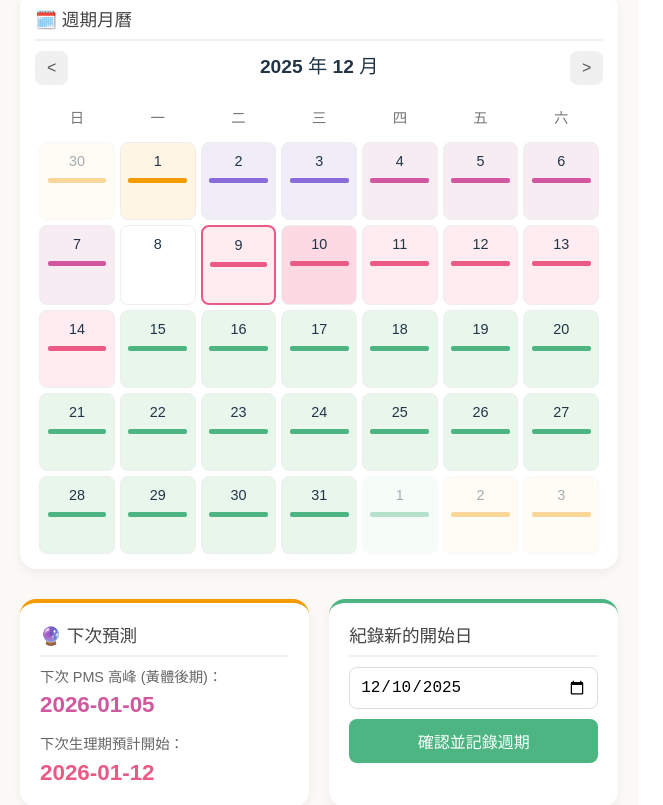
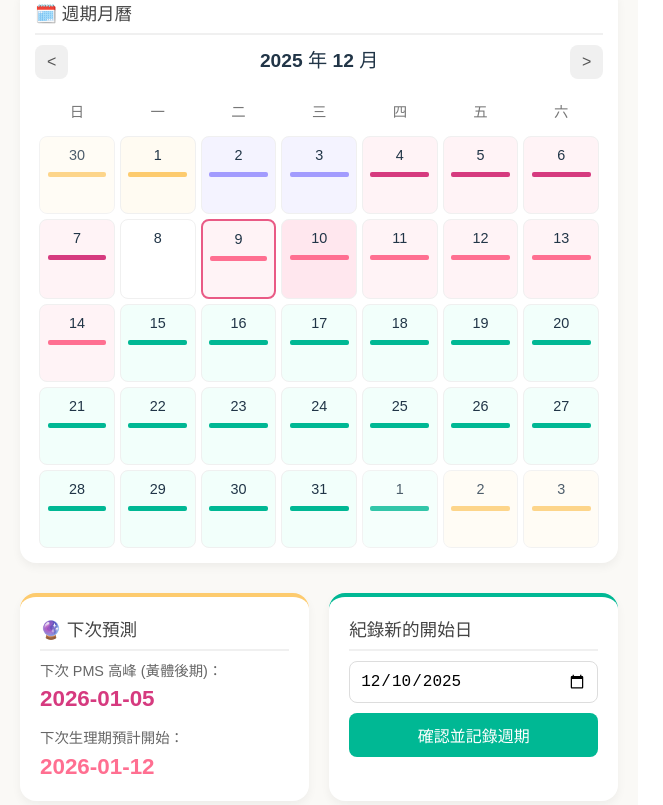
Before and after one commit to phoebehaungs/phoebe-cycle-tracker, a React (Vite) app: page / in a window 1280 px wide. Shown: the part 420-1225 px from the top of the page, without its empty margins (0-663 px from the left). Built offline with nearby package versions, Linux system fonts and the light colour scheme.

Commit message:
Update App.tsx

```diff
--- a/src/App.tsx
+++ b/src/App.tsx
@@ -12,6 +12,7 @@ interface PhaseDefinition {
   color: string;
   hormone: string;
   lightColor: string;
+  accent: string; // 用於 UI 強調色
 }
 
 interface CycleRecord {
@@ -42,13 +43,13 @@ interface DateDetail {
 
 // 初始數據：若 localStorage 沒有數據則使用這個
 const INITIAL_HISTORY: CycleRecord[] = [
-    { id: '1', startDate: '2025-11-05', length: 34 }, // 上一週期
-    { id: '2', startDate: '2025-12-09', length: null }, // 當前週期 (假設當前日期為 2025-12-10)
+    { id: '1', startDate: '2025-11-05', length: 34 },
+    { id: '2', startDate: '2025-12-09', length: null },
 ];
 const LOCAL_STORAGE_KEY = 'phoebeCycleHistory';
-const SYMPTOM_STORAGE_KEY = 'phoebeSymptomRecords'; // 新增症狀紀錄的儲存鍵
+const SYMPTOM_STORAGE_KEY = 'phoebeSymptomRecords';
 
-// 核心階段規則
+// 新配色方案 (柔和、現代感強)
 const PHASE_RULES: PhaseDefinition[] = [
   {
     name: '生理期',
@@ -57,9 +58,10 @@ const PHASE_RULES: PhaseDefinition[] = [
     symptoms: ['疲倦', '想休息', '子宮悶感'],
     diet: ['食慾低～中', '想吃冰', '多補充蛋白質'],
     care: ['不逼自己運動', '多喝紅棗黑豆枸杞茶', '早餐多蛋白質'],
-    color: '#E95A85',
-    lightColor: '#FDD9E4',
+    color: '#FF6F91', // 紅色/桃粉
+    lightColor: '#FFE7EE',
     hormone: '雌激素與黃體素低點',
+    accent: '#E95A85',
   },
   {
     name: '濾泡期 (黃金期)',
@@ -68,9 +70,10 @@ const PHASE_RULES: PhaseDefinition[] = [
     symptoms: ['精力恢復', '心情穩定', '身體輕盈'],
     diet: ['食慾最低', '最好控制', '飽足感良好'],
     care: ['適合減脂', '建立新習慣', 'Zumba / 伸展'],
-    color: '#4CB582',
-    lightColor: '#D3EEDA',
+    color: '#00B894', // 翡翠綠
+    lightColor: '#E6FFF8',
     hormone: '雌激素逐漸上升',
+    accent: '#4CB582',
   },
   {
     name: '排卵期',
@@ -79,9 +82,10 @@ const PHASE_RULES: PhaseDefinition[] = [
     symptoms: ['微水腫', '下腹不適', '體溫升高'],
     diet: ['食慾微增', '有些人想吃甜'],
     care: ['多喝水', '多吃蔬菜', '補充可溶性纖維(地瓜)'],
-    color: '#F49B00',
-    lightColor: '#FEECCB',
+    color: '#FDCB6E', // 柔和黃/橘
+    lightColor: '#FFF8E6',
     hormone: '黃體生成素(LH)高峰',
+    accent: '#F49B00',
   },
   {
     name: '黃體期前段',
@@ -90,9 +94,10 @@ const PHASE_RULES: PhaseDefinition[] = [
     symptoms: ['情緒敏感', '容易累'],
     diet: ['開始嘴饞', '想吃頻率變高'],
     care: ['提前保護血糖', '下午準備安全點心', '每餐加纖維'],
-    color: '#896CD9',
-    lightColor: '#E2DAF1',
+    color: '#A29BFE', // 柔和藍紫
+    lightColor: '#EAE8FF',
     hormone: '黃體素開始上升',
+    accent: '#896CD9',
   },
   {
     name: 'PMS 高峰',
@@ -101,9 +106,10 @@ const PHASE_RULES: PhaseDefinition[] = [
     symptoms: ['焦慮', '睡不好', '水腫', '罪惡感', '子宮收縮'],
     diet: ['想吃甜/冰', '正餐後還想吃', '食慾高峰'],
     care: ['補充鎂', '低負擔運動(伸展)', '允許自己多吃 5-10%', '深呼吸'],
-    color: '#D1589F',
-    lightColor: '#F2D9E7',
+    color: '#D63A7F', // 深桃粉
+    lightColor: '#FFE7EE',
     hormone: '黃體素高峰 / 準備下降',
+    accent: '#D1589F',
   },
 ];
 
@@ -148,7 +154,6 @@ const endOfMonth = (date: Date): Date => {
   return new Date(date.getFullYear(), date.getMonth() + 1, 0);
 };
 
-// 建立一個空的症狀紀錄物件
 const createEmptyRecord = (date: string): SymptomRecord => ({
     date: date,
     appetite: '',
@@ -198,9 +203,11 @@ const PhoebeCycleTracker: React.FC = () => {
     const [currentMonth, setCurrentMonth] = useState(new Date());
 
     const [modalDetail, setModalDetail] = useState<DateDetail | null>(null);
-    const [currentRecord, setCurrentRecord] = useState<SymptomRecord | null>(null); // 用於Modal中的編輯狀態
+    const [currentRecord, setCurrentRecord] = useState<SymptomRecord | null>(null);
 
     const [editMode, setEditMode] = useState(false);
+    // 新增狀態用於在編輯模式下暫存週期長度
+    const [editCycleLength, setEditCycleLength] = useState(34);
     const [editDate, setEditDate] = useState(history[history.length - 1].startDate);
 
     // --- 計算邏輯 ---
@@ -219,6 +226,7 @@ const PhoebeCycleTracker: React.FC = () => {
       const completedCycles = history.filter((h) => h.length !== null);
       if (completedCycles.length === 0) return 34;
       const totalDays = completedCycles.reduce((sum, h) => sum + (h.length || 0), 0);
+      // **重要**：這裡的平均週期只用來計算預測，但下次預測的長度將會由用戶在彈窗中輸入的 `editCycleLength` 決定。
       return Math.round(totalDays / completedCycles.length);
     }, [history]);
 
@@ -232,6 +240,7 @@ const PhoebeCycleTracker: React.FC = () => {
       return phase || lastPhase;
     }, [daysPassed]);
 
+    // 使用平均週期長度進行預測
     const nextPeriodDate = addDays(lastStartDate, averageCycleLength);
     const nextPMSDate = addDays(nextPeriodDate, -7);
 
@@ -350,11 +359,9 @@ const PhoebeCycleTracker: React.FC = () => {
 
         // 1. 計算週期日
         let cycleDay = 0;
-        const currentCycleStartDate = history[history.length - 1].startDate;
+        let cycleStartDate = history[history.length - 1].startDate;
 
-        // 判斷屬於當前週期還是歷史週期
-        let cycleStartDate = currentCycleStartDate;
-        if (dateStr < currentCycleStartDate) {
+        if (dateStr < cycleStartDate) {
             for (let i = history.length - 2; i >= 0; i--) {
                 const h = history[i];
                 if (h.length !== null) {
@@ -369,7 +376,6 @@ const PhoebeCycleTracker: React.FC = () => {
         }
         cycleDay = getDaysDifference(cycleStartDate, dateStr) + 1;
         if (cycleDay <= 0) return;
-
 
         // 2. 取得症狀紀錄，若無則建立空的紀錄
         const existingRecord = getSymptomRecordForDate(dateStr);
@@ -424,24 +430,33 @@ const PhoebeCycleTracker: React.FC = () => {
         });
     };
 
+    // 儲存修改本週期開始日和長度
     const handleSaveEdit = () => {
       const oldStartDate = lastStartDate;
-      if (editDate === oldStartDate) {
-          setEditMode(false);
-          return;
-      }
 
-      if (!window.confirm(`確定要將本次週期開始日期從 ${oldStartDate} 修改為 ${editDate} 嗎？`)) {
+      if (!window.confirm(`確定要將本次週期：\n\n開始日從 ${oldStartDate} 修改為 ${editDate}\n週期長度設定為 ${editCycleLength} 天嗎？\n\n注意：平均週期將會因此變化！`)) {
           return;
       }
 
       const updatedHistory = [...history];
+
+      // 1. 處理上一個週期的長度 (如果存在)
+      if (updatedHistory.length >= 2) {
+          const prevLength = getDaysDifference(updatedHistory[updatedHistory.length - 2].startDate, editDate);
+          updatedHistory[updatedHistory.length - 2].length = prevLength;
+      }
+
+      // 2. 修改當前週期的開始日期
       updatedHistory[updatedHistory.length - 1].startDate = editDate;
+
+      // 3. 為了讓未來預測能立即反應，我們在新增下一筆紀錄時，才更新長度。
+      //    但此處的 editCycleLength 已經在 setEditCycleLength 狀態中被儲存了，
+      //    我們可以選擇將其作為一個 meta 屬性儲存，但為了簡潔，我們依賴下一次的記錄來更新平均值。
 
       setHistory(updatedHistory);
       setCurrentMonth(new Date(editDate));
       setEditMode(false);
-      alert(`本次週期開始日期已成功修改為 ${editDate}。`);
+      alert(`本次週期已成功修改。平均週期將根據最新的紀錄重新計算。`);
     };
 
     const goToPreviousMonth = () => {
@@ -459,6 +474,16 @@ const PhoebeCycleTracker: React.FC = () => {
         return newMonth;
       });
     };
+
+    // 初始化編輯狀態的 useEffect，確保每次開啟彈窗都使用最新數據
+    useEffect(() => {
+        if (editMode) {
+            setEditDate(lastStartDate);
+            // 設置週期長度的預設值為當前平均長度
+            setEditCycleLength(averageCycleLength);
+        }
+    }, [editMode, lastStartDate, averageCycleLength]);
+
 
     // --- UI 渲染 ---
 
@@ -481,7 +506,7 @@ const PhoebeCycleTracker: React.FC = () => {
             backgroundColor: currentPhase.lightColor,
             padding: '30px 20px',
             textAlign: 'center',
-            borderTop: `8px solid ${currentPhase.color}`,
+            border: `1px solid ${currentPhase.lightColor}`, // 移除頂部大邊框，採用圓潤邊界
             marginBottom: '20px',
         }}>
 
@@ -546,7 +571,7 @@ const PhoebeCycleTracker: React.FC = () => {
 
               const isToday = dateStr === todayStr;
               const isCurrentMonth = date.getMonth() === currentMonth.getMonth();
-              const isPeriodStart = dateStr === lastStartDate || history.slice(0, history.length - 1).some(h => h.startDate === dateStr);
+              const isPeriodStart = history.some(h => h.startDate === dateStr);
 
               return (
                 <div
@@ -555,8 +580,8 @@ const PhoebeCycleTracker: React.FC = () => {
                   style={{
                     ...calendarDayStyle,
                     backgroundColor: isToday ? currentPhase.lightColor : (phase ? `${phase.lightColor}80` : 'transparent'),
-                    opacity: isCurrentMonth ? 1 : 0.4,
-                    border: isPeriodStart ? '2px solid #E95A85' : '1px solid #eee',
+                    opacity: isCurrentMonth ? 1 : 0.8, // 非本月日期較為柔和
+                    border: isPeriodStart ? `2px solid ${phase?.accent || '#E95A85'}` : '1px solid #f0f0f0',
                     cursor: phase ? 'pointer' : 'default',
                   }}
                 >
@@ -587,20 +612,20 @@ const PhoebeCycleTracker: React.FC = () => {
         {/* 3. 預測與紀錄區 (排版優化) */}
         <div style={gridContainerStyle}>
             {/* 3A. 下次預測 (卡片 - 優化排版) */}
-            <div style={{...cardStyle, flex: 1, padding: '20px', borderTop: '4px solid #F49B00'}}>
+            <div style={{...cardStyle, flex: 1, padding: '20px', borderTop: `4px solid ${PHASE_RULES[2].color}`}}>
               <h3 style={cardTitleStyle}>🔮 下次預測</h3>
               <div style={{ marginBottom: '15px' }}>
                 <div style={predictionLabelStyle}>下次 PMS 高峰 (黃體後期)：</div>
-                <strong style={{...predictionDateStyle, color: '#D1589F'}}>{nextPMSDate}</strong>
+                <strong style={{...predictionDateStyle, color: PHASE_RULES[4].color}}>{nextPMSDate}</strong>
               </div>
               <div>
                 <div style={predictionLabelStyle}>下次生理期預計開始：</div>
-                <strong style={{...predictionDateStyle, color: '#E95A85'}}>{nextPeriodDate}</strong>
+                <strong style={{...predictionDateStyle, color: PHASE_RULES[0].color}}>{nextPeriodDate}</strong>
               </div>
             </div>
 
             {/* 3B. 週期紀錄 (卡片) */}
-            <div style={{...cardStyle, flex: 1, padding: '20px', borderTop: '4px solid #4CB582'}}>
+            <div style={{...cardStyle, flex: 1, padding: '20px', borderTop: `4px solid ${PHASE_RULES[1].color}`}}>
               <h3 style={cardTitleStyle}>紀錄新的開始日</h3>
               <input
                 type="date"
@@ -631,7 +656,7 @@ const PhoebeCycleTracker: React.FC = () => {
           {/* 照顧建議 (Action Items) */}
           <div style={{ ...cardStyle, border: `2px solid ${currentPhase.lightColor}` }}>
             <h3 style={{ ...cardTitleStyle, color: currentPhase.color }}>💖 今日照顧清單</h3>
-            <ul style={listStyle}>
+            <ul style={listListStyle}>
               {currentPhase.care.map((s, i) => (
                 <li key={i} style={{ marginBottom: '8px' }}>
                   <input type="checkbox" style={{ marginRight: '10px' }} />
@@ -650,6 +675,7 @@ const PhoebeCycleTracker: React.FC = () => {
                   <h3 style={{ color: modalDetail.phase.color }}>{modalDetail.date} 詳情與紀錄</h3>
                   <p style={modalTextStyle}>週期日: <strong>Day {modalDetail.day}</strong></p>
                   <p style={modalTextStyle}>階段: <strong style={{color: modalDetail.phase.color}}>{modalDetail.phase.name}</strong></p>
+                  <p style={modalTextStyle}>賀爾蒙週期: <strong>{modalDetail.phase.hormone}</strong></p>
 
                   <h4 style={modalSubtitleStyle}>預期症狀/食慾:</h4>
                   <ul style={modalListStyle}>
@@ -658,7 +684,7 @@ const PhoebeCycleTracker: React.FC = () => {
 
                   {/* 症狀紀錄區 */}
                   <div style={symptomRecordBoxStyle}>
-                      <h4 style={{...modalSubtitleStyle, color: '#896CD9', borderBottom: '1px solid #ddd'}}>📝 每日個人紀錄</h4>
+                      <h4 style={{...modalSubtitleStyle, color: PHASE_RULES[3].accent, borderBottom: '1px solid #ddd'}}>📝 每日個人紀錄</h4>
 
                       {/* 食慾 */}
                       <RecordDropdown
@@ -706,20 +732,21 @@ const PhoebeCycleTracker: React.FC = () => {
 
                   <div style={{ display: 'flex', justifyContent: 'space-between', gap: '10px' }}>
                       <button onClick={() => setModalDetail(null)} style={{ ...modalCloseButtonStyle, backgroundColor: '#ccc', flex: 1, marginTop: '20px' }}>取消</button>
-                      <button onClick={handleSaveSymptomRecord} style={{ ...modalCloseButtonStyle, backgroundColor: '#896CD9', flex: 1, marginTop: '20px' }}>儲存紀錄</button>
+                      <button onClick={handleSaveSymptomRecord} style={{ ...modalCloseButtonStyle, backgroundColor: PHASE_RULES[3].accent, flex: 1, marginTop: '20px' }}>儲存紀錄</button>
                   </div>
               </div>
           </div>
       )}
 
-      {/* 彈窗模組：修改本週期開始日 */}
+      {/* 彈窗模組：修改本週期開始日與長度 */}
       {editMode && (
           <div style={modalOverlayStyle}>
               <div style={modalContentStyle}>
-                  <h3 style={{ color: '#896CD9' }}>📅 修改本次週期開始日</h3>
+                  <h3 style={{ color: PHASE_RULES[3].accent }}>📅 修改本次週期</h3>
                   <p style={{marginBottom: '15px'}}>當前開始日：<strong>{lastStartDate}</strong></p>
 
-                  <label style={{ display: 'block', margin: '5px 0' }}>選擇新的開始日期:</label>
+                  {/* 修改開始日期 */}
+                  <label style={{ display: 'block', margin: '5px 0' }}>新的開始日期:</label>
                   <input
                       type="date"
                       value={editDate}
@@ -727,9 +754,20 @@ const PhoebeCycleTracker: React.FC = () => {
                       style={inputStyle}
                   />
 
+                  {/* 修改週期長度 */}
+                  <label style={{ display: 'block', margin: '15px 0 5px' }}>設定預計週期長度 (天):</label>
+                  <input
+                      type="number"
+                      value={editCycleLength}
+                      onChange={(e) => setEditCycleLength(parseInt(e.target.value) || 34)}
+                      min="20"
+                      max="45"
+                      style={inputStyle}
+                  />
+
                   <div style={{ display: 'flex', justifyContent: 'space-between', marginTop: '20px' }}>
                       <button onClick={() => setEditMode(false)} style={{ ...modalCloseButtonStyle, backgroundColor: '#ccc', width: '48%', marginTop: 0 }}>取消</button>
-                      <button onClick={handleSaveEdit} style={{ ...modalCloseButtonStyle, backgroundColor: '#896CD9', width: '48%', marginTop: 0 }}>儲存修改</button>
+                      <button onClick={handleSaveEdit} style={{ ...modalCloseButtonStyle, backgroundColor: PHASE_RULES[3].accent, width: '48%', marginTop: 0 }}>儲存修改</button>
                   </div>
               </div>
           </div>
@@ -759,7 +797,7 @@ const RecordDropdown: React.FC<RecordDropdownProps> = ({ label, options, value,
                         onClick={() => onChange(value === option ? '' : option)} // 點擊已選中的選項會取消選擇
                         style={{
                             ...symptomButtonStyle,
-                            backgroundColor: value === option ? '#896CD9' : '#eee',
+                            backgroundColor: value === option ? PHASE_RULES[3].accent : '#eee', // 使用強調色
                             color: value === option ? 'white' : '#555',
                         }}
                     >
@@ -846,7 +884,7 @@ const dayNameStyle: React.CSSProperties = {
 };
 
 const editButtonStyle: React.CSSProperties = {
-    backgroundColor: '#896CD9',
+    backgroundColor: PHASE_RULES[3].accent,
     color: 'white',
     border: 'none',
     padding: '8px 15px',
@@ -876,7 +914,7 @@ const inputStyle: React.CSSProperties = {
 };
 
 const recordButtonStyle: React.CSSProperties = {
-    backgroundColor: '#4CB582',
+    backgroundColor: PHASE_RULES[1].color, // 濾泡期綠色
     color: 'white',
     border: 'none',
     padding: '10px 20px',
@@ -904,7 +942,7 @@ const predictionDateStyle: React.CSSProperties = {
 const recordDotStyle: React.CSSProperties = {
     width: '6px',
     height: '6px',
-    backgroundColor: '#896CD9', // 紫色標記有紀錄
+    backgroundColor: PHASE_RULES[3].accent,
     borderRadius: '50%',
     position: 'absolute',
     bottom: '5px',
@@ -939,6 +977,18 @@ const circularChartInnerStyle: React.CSSProperties = {
     justifyContent: 'center',
     alignItems: 'center',
     textAlign: 'center',
+};
+
+const symptomButtonStyle: React.CSSProperties = {
+    border: '1px solid #ddd',
+    borderRadius: '15px',
+    padding: '5px 10px',
+    fontSize: '0.85rem',
+    cursor: 'pointer',
+    transition: 'background-color 0.2s',
+    flexGrow: 1,
+    textAlign: 'center',
+    whiteSpace: 'nowrap',
 };
 
 
@@ -978,7 +1028,7 @@ const modalCloseButtonStyle: React.CSSProperties = {
 
 const modalSubtitleStyle: React.CSSProperties = {
     fontSize: '1rem',
-    color: '#D1589F',
+    color: PHASE_RULES[4].accent,
     marginTop: '15px',
     marginBottom: '5px',
 };
@@ -1002,16 +1052,13 @@ const symptomRecordBoxStyle: React.CSSProperties = {
     borderTop: '1px solid #f0f0f0',
 };
 
-const symptomButtonStyle: React.CSSProperties = {
-    border: '1px solid #ddd',
-    borderRadius: '15px',
-    padding: '5px 10px',
-    fontSize: '0.85rem',
-    cursor: 'pointer',
-    transition: 'background-color 0.2s',
-    flexGrow: 1,
-    textAlign: 'center',
-    whiteSpace: 'nowrap',
+const listListStyle: React.CSSProperties = {
+  margin: 0,
+  paddingLeft: '20px',
+  fontSize: '1rem',
+  color: '#555',
+  lineHeight: '1.7'
 };
 
+
 export default PhoebeCycleTracker;
```
